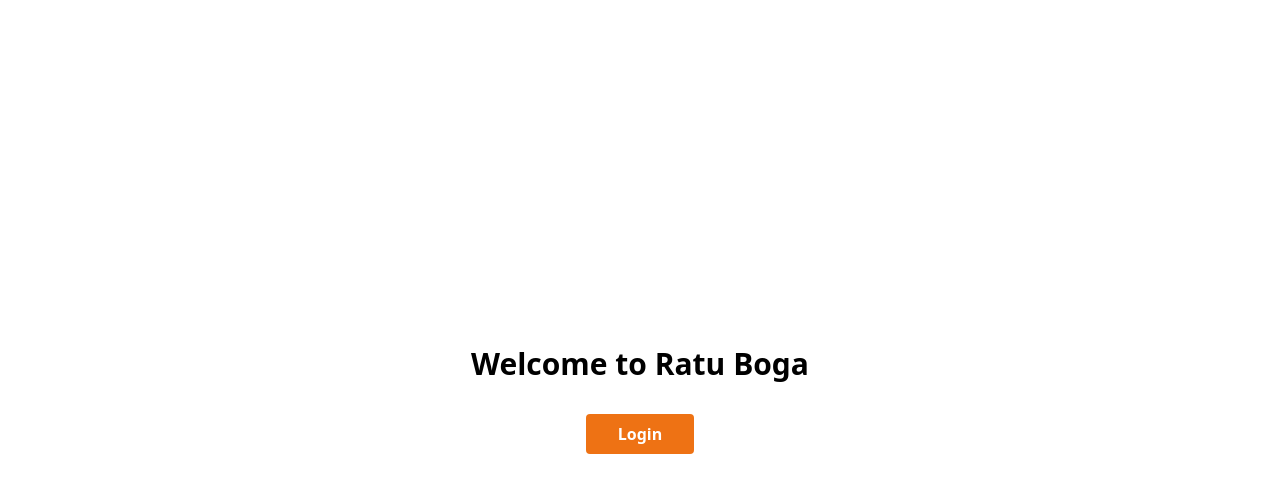
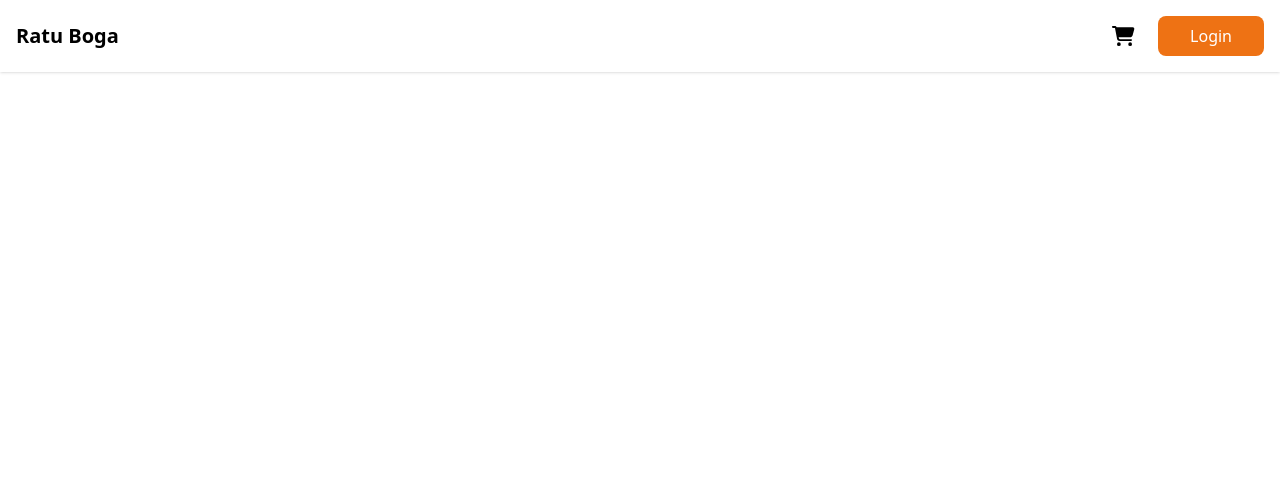
Before and after one commit to aimlana/FE-React-RatuBoga, a React (Vite) app: page / in a window 1280 px wide. Shown: the top 492 px of the page. Built offline with nearby package versions, Linux system fonts and the light colour scheme.

Commit message:
refactor: :sparkles: use navbar component

```diff
--- a/src/pages/Home.jsx
+++ b/src/pages/Home.jsx
@@ -1,45 +1,16 @@
 import { useEffect } from 'react';
-import { useNavigate } from 'react-router-dom';
-
-// React Toastify
-import { Bounce, ToastContainer, toast } from 'react-toastify';
-import 'react-toastify/dist/ReactToastify.css';
+import Navbar from '../components/Navbar';
 
 
 function Home() {
   useEffect(() => {
     document.title = 'Ratu Boga | Home';
   }, []);
-  const navigate = useNavigate();
-
-  const notify = () => {
-    toast.success('Go to login', {
-      position: 'top-right',
-      autoClose: 1500,
-      hideProgressBar: false,
-      closeOnClick: true,
-      pauseOnHover: true,
-      draggable: true,
-      progress: undefined,
-      theme: 'colored',
-      transition: Bounce,
-    });
-    setTimeout(() => {
-      navigate('/login');
-    }, 2000);
-  };
 
   return (
-    <div className='flex flex-col justify-center items-center h-screen'>
-      <h1 className='text-3xl font-bold'>Welcome to Ratu Boga</h1>
-      <button
-        className='bg-pumpkin py-2 px-8 rounded-sm text-white font-semibold mt-8'
-        onClick={notify}
-      >
-        Login
-      </button>
-      <ToastContainer />
-    </div>
+    <>
+      <Navbar />
+    </>
   );
 }
 
```
